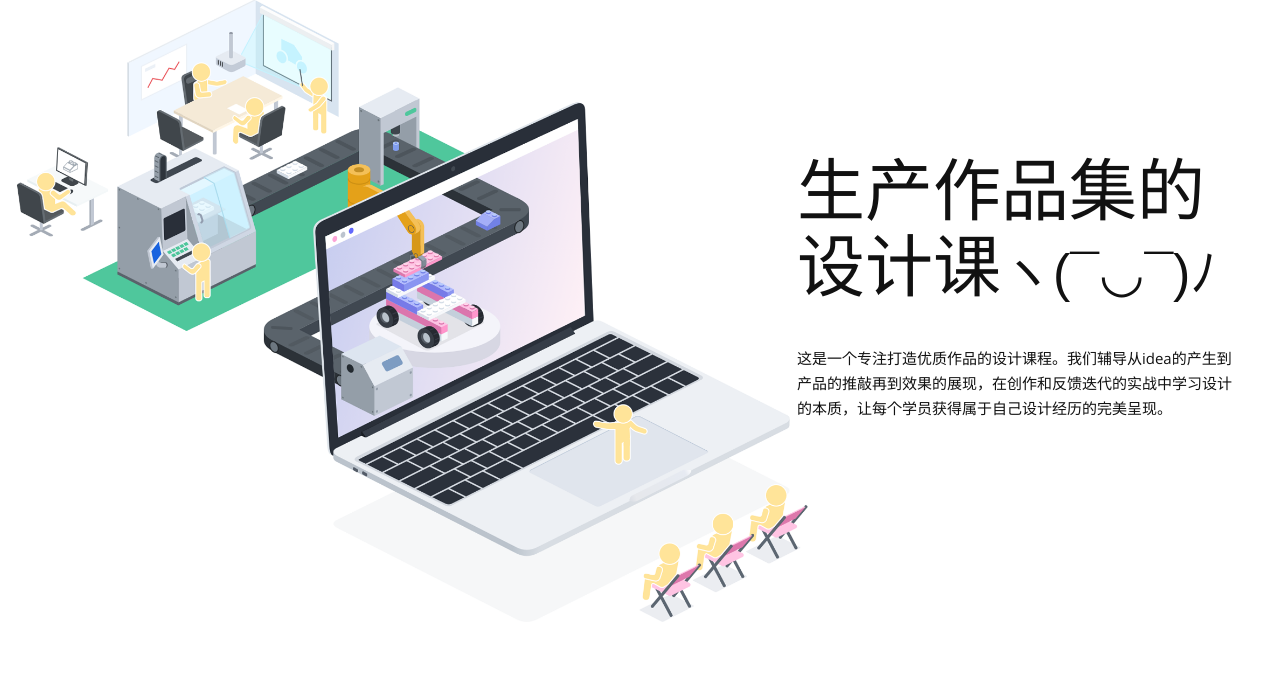
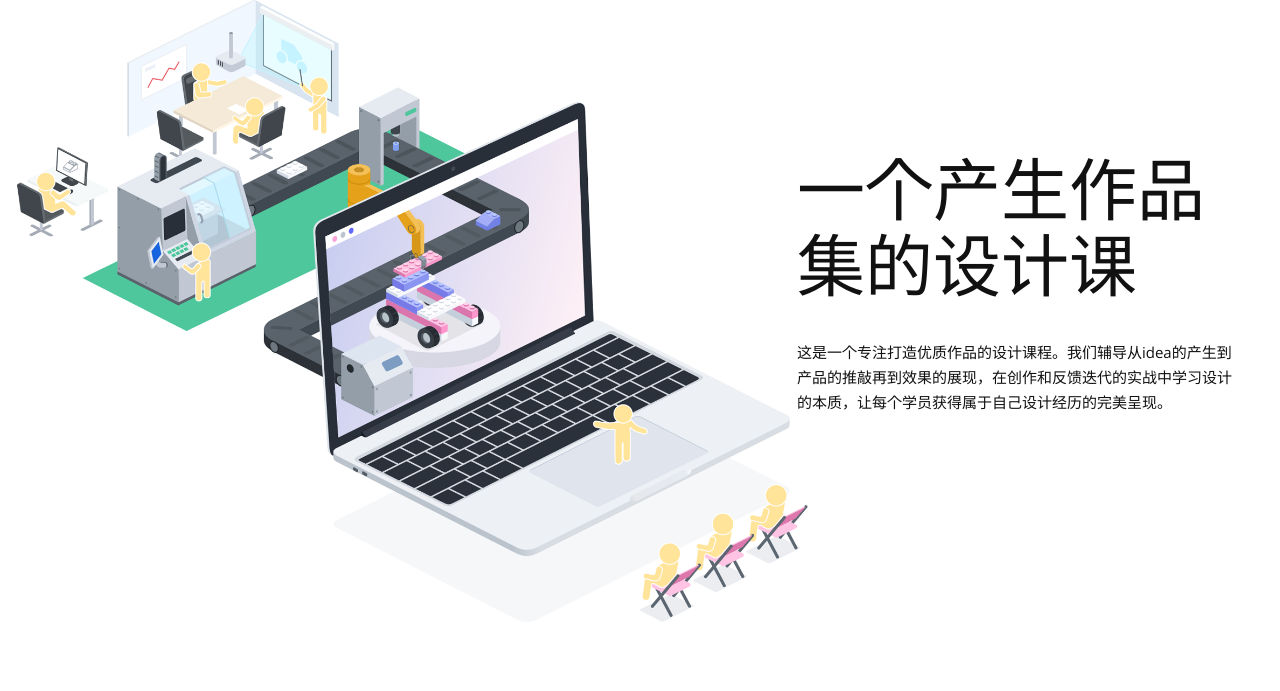
Before and after one commit to designportfolioclub/designportfolio, a plain HTML site: page index.html in a window 1280 px wide. Shown: the part 109-800 px from the top of the page. Drawn offline with nearby package versions, Linux system fonts and the light colour scheme.

Commit message:
Update index.html

```diff
--- a/index.html
+++ b/index.html
@@ -121,7 +121,7 @@
             <div class="col-38">
 
                 <div class="section-heading">
-                    <h1>生产作品集的设计课<span style="font-size: 52px">ヽ(¯◡¯)ﾉ</span></h1>
+                    <h1>一个产生作品集的设计课</h1>
                     <p>这是一个专注打造优质作品的设计课程。我们辅导从idea的产生到产品的推敲再到效果的展现，在创作和反馈迭代的实战中学习设计的本质，让每个学员获得属于自己设计经历的完美呈现。</p>
                 </div>
 
```
